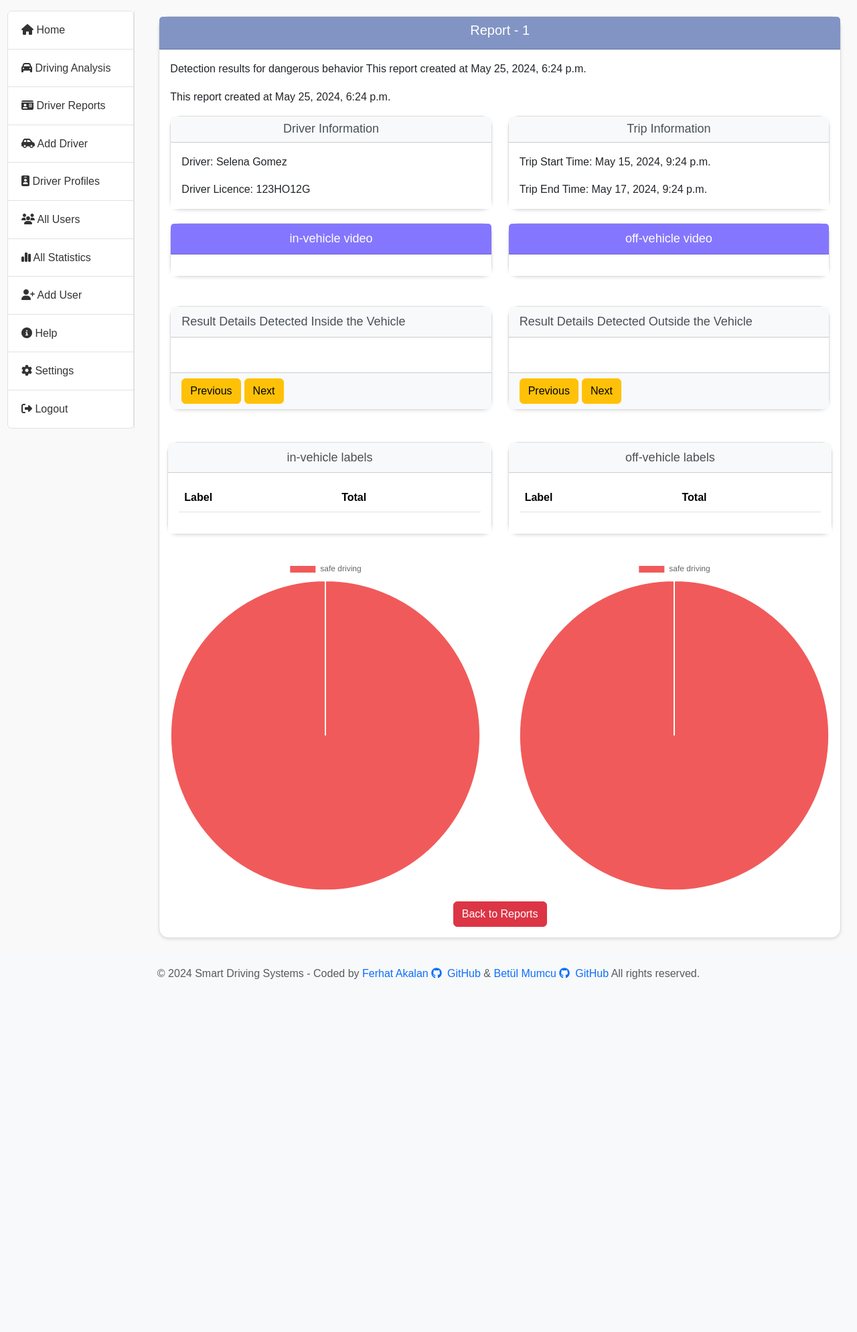
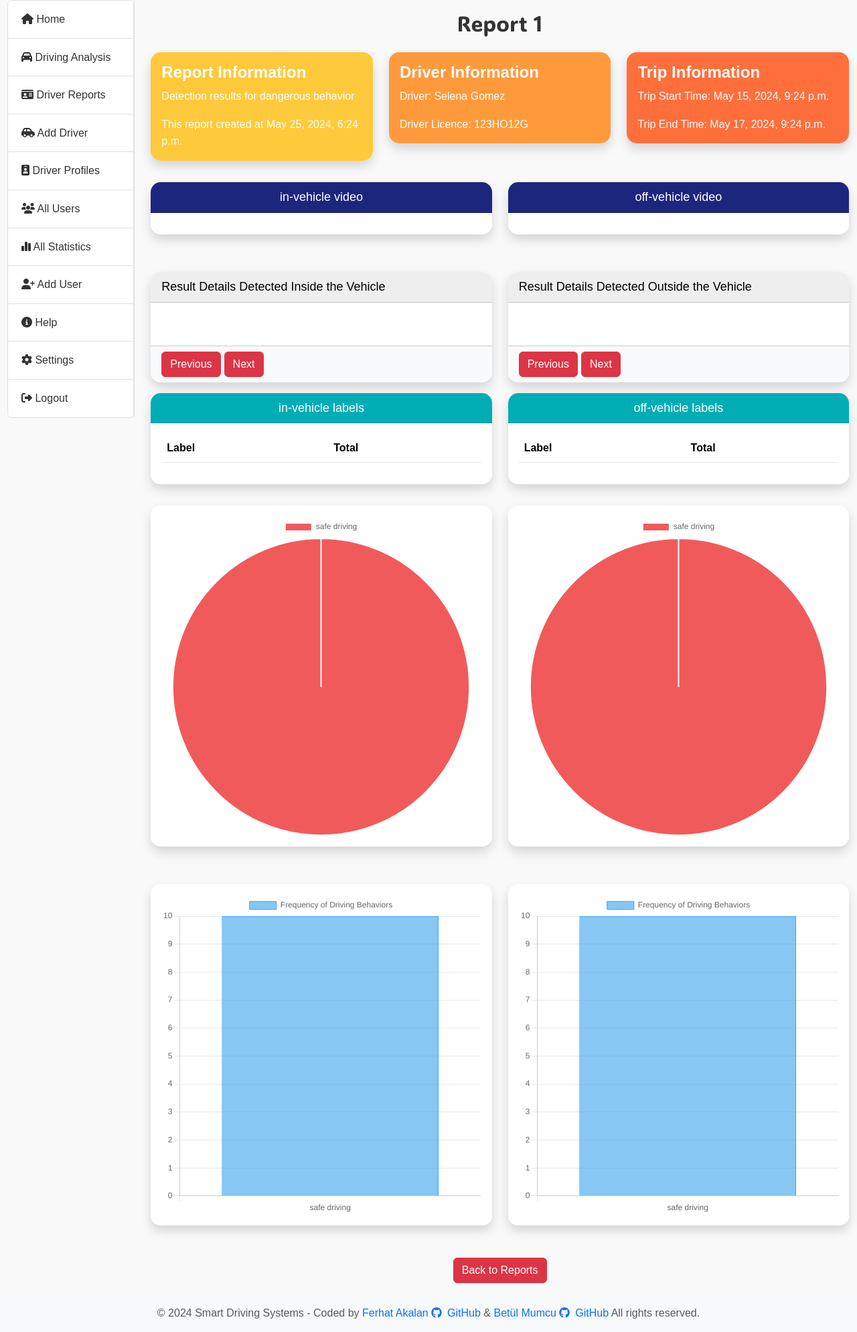
Before and after one commit to FerhatAkalan/SmartDrivingSystems, a Django app: page /report/report-details/1/ in a window 1280 px wide. Shown: the part 91-2080 px from the top of the page at 67% size. Before the commit the page ends 1553 px from the top, so only its background shows below. Run offline with Django 4.2, Linux system fonts and the light colour scheme; a user stored in the database is signed in; data comes from the database, SQL or seed files in the repository; both versions use the stored data as it was after the commit; lists and menus that the app fills with data are empty; some libraries are stand-ins or nearby versions.

Commit message:
changes-in-report-details

```diff
--- a/report/templates/report-details.html
+++ b/report/templates/report-details.html
@@ -1,53 +1,58 @@
 {% extends 'layout.html' %}
 {% block content %}
-{% load static %}
 <style>
+    .card{
+        animation: fadeInLeft 0.5s ease both;
+        border-radius: 15px;
+        box-shadow: 0 0 20px rgba(0, 0, 0, 0.1);
+        transition: box-shadow 0.3s ease;
+        overflow: hidden;
+        margin-bottom: 2rem;
+      }
+      .card-title {
+        font-weight: bold;
+      }
       .card {
-        background-color: #fff;
-        border: 1px solid #ddd;
-        border-radius: 15px;
-        box-shadow: 0 2px 4px rgba(0, 0, 0, 0.1);
-        margin-bottom: 20px;
-        animation: fadeInUp 0.5s ease both;
+        transition: transform 0.3s;
       }
-    @keyframes fadeInUp {
-        from {
-            opacity: 0;
-            transform: translateY(20px);
-        }
-        to {
-            opacity: 1;
-            transform: translateY(0);
-        }
+      .card:hover {
+        transform: translateY(-5px);
       }
 
 </style>
+{% load static %}
+
 <link rel="stylesheet" href="{% static 'report/css/report-details.css' %}">
 <script src="https://cdn.plot.ly/plotly-latest.min.js"></script>
 <script src="https://cdn.jsdelivr.net/npm/chart.js"></script>
-<div class="container mb-4 mt-4">
-    <div class="card mb-4 mt-4 ">
-        <div class="card-header text-center" style="background-color:#8294C4; color:white;"> <h5 class="card-title"> Report - {{ report.id }} </h5> </div>
-        <div class="card-body">
-            <p class="card-text ">{{ report.report_text }} This report created at {{ report.created_at }}</p>
-            <p class="card-text ">This report created at {{ report.created_at }}</p>
+
+
+
+            <h2 class="text-center mb-4 mt-3" style="font-family: fasterOne, sans-serif;">Report {{report.id}}</h2>
 
             <div class="row">
-             <div class="col-md-6">
-                <div class="card">
-                    <h5 class="card-header text-center" >Driver Information</h5>
-                    <div class="card-body">
-
-            <p class="card-text ">Driver: {{ report.driver.driver_name }} {{ report.driver.driver_surname }}</p>
-            <p class="card-text ">Driver Licence: {{ report.driver.driver_licence }}</p>
+            <div class="col-md-4">
+            <div class="card border-0 shadow">
+            <div class="card-body" style="background-color:#FFC93C; color: white;">
+            <h4 class="card-title">Report Information</h4>
+            <p class="card-text ">{{ report.report_text }}</p>
+            <p class="card-text ">This report created at {{ report.created_at }}</p>
             </div>
             </div>
             </div>
-            <div class="col-md-6">
-             <div class="card">
-                <h5 class="card-header text-center " >Trip Information</h5>
-             <div class="card-body">
 
+            <div class="col-md-4">
+            <div class="card border-0 shadow">
+            <div class="card-body" style="background-color:#FF9A3C; color: white;">
+            <h4 class="card-title ">Driver Information</h4>
+            <p class="card-text ">Driver: {{ report.driver.driver_name }} {{ report.driver.driver_surname }}</p>
+            <p class="card-text ">Driver Licence: {{ report.driver.driver_licence }}</p>
+            </div></div></div>
+
+            <div class="col-md-4">
+            <div class="card border-0 shadow">
+            <div class="card-body " style="background-color:#FF6F3C; color: white;">
+            <h4 class="card-title ">Trip Information</h4>
             <p class="card-text ">Trip Start Time: {{ report.trip.start_time }}</p>
             <p class="card-text ">Trip End Time: {{ report.trip.end_time }}</p>
             </div>
@@ -57,8 +62,8 @@
 
             <div class="row">
                 <div class="col-md-6">
-                    <div class="card">
-                        <div class="card-header text-center" style="background-color:#8576FF; color: white;" > in-vehicle video </div>
+                    <div class="card border-0 shadow">
+                        <div class="card-header text-center" style="background-color:#1D267D; color: white;">in-vehicle video</div>
                         <div class="card-body">
 
                             {% if report_details_interior %}
@@ -75,8 +80,8 @@
                     </div>
                 </div>
                 <div class="col-md-6">
-                    <div class="card">
-                        <div class="card-header text-center" style="background-color:#8576FF; color: white;"> off-vehicle video </div>
+                    <div class="card border-0 shadow">
+                        <div class="card-header text-center" style="background-color:#1D267D; color: white;"> off-vehicle video </div>
                         <div class="card-body">
 
                             {% if report_details_exterior %}
@@ -97,8 +102,8 @@
         <div class="row mt-4 mb-3">
         <!--Card inside-->
             <div class="col-md-6">
-                <div class="card h-100">
-                    <div class="card-header">Result Details Detected Inside the Vehicle</div>
+                <div class="card h-100 border-0 shadow">
+                    <div class="card-header" style="background-color:#EEEEEE; color: black;">Result Details Detected Inside the Vehicle</div>
                         <!--Card body-->
                             <div class="card-body" id="result-details-inside">
                             {% for item in report_details_interior %}
@@ -125,18 +130,18 @@
                                     <div class="card-footer d-flex justify-content-between align-items-center">
                                         <div class="d-flex align-items-center">
                                             <div>
-                                                <button id="prev-page-inside" class="btn btn-warning">Previous</button>
-                                                <button id="next-page-inside" class="btn btn-warning">Next</button>
+                                                <button id="prev-page-inside" class="btn btn-danger">Previous</button>
+                                                <button id="next-page-inside" class="btn btn-danger">Next</button>
                                                 </div><p id="page-info-inside" class="mb-0 mx-3"></p></div>
                                             </div>
                                         </div>
                                     </div>
         <!--Card outside-->
             <div class="col-md-6">
-                <div class="card h-100">
-                    <div class="card-header">Result Details Detected Outside the Vehicle</div>
+                <div class="card h-100 border-0 shadow">
+                    <div class="card-header" style="background-color:#EEEEEE; color:black;">Result Details Detected Outside the Vehicle</div>
                         <!--Card body-->
-                        <div class="card-body" id="result-details-outside">
+                        <div class="card-body " id="result-details-outside">
                             {% for item in report_details_exterior %}
                                 {% if item.label != "Unknown" %}
                                 <!--Table1-->
@@ -160,25 +165,23 @@
                                     <div class="card-footer d-flex justify-content-between align-items-center">
                                         <div class="d-flex align-items-center">
                                             <div>
-                                            <button id="prev-page-outside" class="btn btn-warning">Previous</button>
-                                            <button id="next-page-outside" class="btn btn-warning">Next</button>
+                                            <button id="prev-page-outside" class="btn btn-danger">Previous</button>
+                                            <button id="next-page-outside" class="btn btn-danger">Next</button>
                                             </div><p id="page-info-outside" class="mb-0 mx-3"></p></div>
                                             </div>
                                         </div>
                                     </div>
                 </div>
 
-        </div>
+        <!-- Tespitler -->
 
-        <!-- Tespitler -->
-        <div class="mt-3 mb-3"><div class="container">
             <div class="row">
                 <!-- Tespitler araç içi-->
                 <div class="col-md-6">
-                    <div class="card">
-                        <div class="card-header text-center" > in-vehicle labels </div>
-                        <div class="card-body ">
-                            <table class="table">
+                    <div class="card border-0 shadow">
+                        <div class="card-header text-center" style="background-color:#00ADB5; color: white;"> in-vehicle labels </div>
+                        <div class="card-body " >
+                            <table class="table" >
                                 <thead>
                                     <tr>
                                         <th>Label</th>
@@ -198,8 +201,8 @@
                     </div></div>
                 <!-- Tespitler araç dışı -->
                 <div class="col-md-6">
-                    <div class="card">
-                        <div class="card-header text-center"> off-vehicle labels </div>
+                    <div class="card border-0 shadow">
+                        <div class="card-header text-center" style="background-color:#00ADB5; color: white;"> off-vehicle labels </div>
                         <div class="card-body">
                             <table class="table">
                                 <thead>
@@ -221,16 +224,43 @@
                     </div>
                 </div>
             </div>
-        </div></div>
+        </div>
+
     <!-- Chart -->
     <div class="row">
-            <div class="col">
+        <div class="col-md-6">
+            <div class="card border-0 shadow">
+                <div class="card-body">
                     <canvas id="labelChart" width="400" height="400"></canvas>
                 </div>
-            <div class="col">
+            </div>
+        </div>
+        <div class="col-md-6">
+            <div class="card border-0 shadow">
+                <div class="card-body">
                     <canvas id="labelChart2" width="400" height="400"></canvas>
                 </div>
             </div>
+        </div>
+    </div>
+
+    <!-- Bar Chart -->
+    <div class="row">
+    <div class="col-md-6">
+    <div class="card border-0 shadow mt-4">
+        <div class="card-body"><canvas id="barChart" width="400" height="400"></canvas></div>
+    </div>
+    </div>
+    <div class="col-md-6">
+        <div class="card border-0 shadow mt-4">
+            <div class="card-body">
+                <canvas id="barChart2" width="400" height="400"></canvas>
+            </div>
+        </div>
+    </div>
+    </div>
+
+
 <script>
     var ctx = document.getElementById('labelChart').getContext('2d');
     var labels = [
@@ -246,7 +276,7 @@
 
     // Toplam çerçeve sayısını al
     var total_frames_inside = {{ report.total_frames_inside }};
-            {% comment %} var total_frames_outside = {{ report.total_frames_outside }}; {% endcomment %}
+    var total_frames_outside = {{ report.total_frames_outside }};
 
     // Geri kalan kısmı hesapla ve 'safe driving' olarak işaretle
     var safeDrivingCount = total_frames_inside;
@@ -267,58 +297,105 @@
                 data: counts,
                 backgroundColor: [
                     "#f15a5a", "#b47cc7", "#6d6e71", "#ffd700","#86c5da", "#f39237", "#7ac943"
-
                 ],
             }]
         },
+        options: {
+            plugins: {
+                tooltip: {
+                    callbacks: {
+                        label: function(tooltipItem) {
+                            var sum = counts.reduce(function(a, b) { return a + b; }, 0);
+                            var value = counts[tooltipItem.dataIndex];
+                            var percentage = (value / sum * 100).toFixed(2);
+                            return tooltipItem.label + ': ' + percentage + '%';
+                        }
+                    }
+                }
+            }
+        }
+    });
 
-                        });
-            </script>
-            <script>
-                var ctx = document.getElementById('labelChart2').getContext('2d');
-                var labels = [
+    var ctx2 = document.getElementById('labelChart2').getContext('2d');
+    var labels2 = [
         {% for label_count in label_counts_exterior %}
         "{{ label_count.label }}",
         {% endfor %}
     ];
-                var counts = [
+    var counts2 = [
         {% for label_count in label_counts_exterior %}
         {{ label_count.count }},
         {% endfor %}
     ];
 
-                // Toplam çerçeve sayısını al
-                var total_frames_outside = {{ report.total_frames_outside }};
-
-                // Geri kalan kısmı hesapla ve 'safe driving' olarak işaretle
-                var safeDrivingCount = total_frames_outside;
-                for (var i = 0; i < counts.length; i++) {
-                    safeDrivingCount -= counts[i];
+    var safeDrivingCount2 = total_frames_outside;
+    for (var i = 0; i < counts2.length; i++) {
+        safeDrivingCount2 -= counts2[i];
     }
 
-                // Hesaplanan değerleri listeye ekle
-                labels.push("safe driving");
-                counts.push(safeDrivingCount);
+    labels2.push("safe driving");
+    counts2.push(safeDrivingCount2);
 
-                var labelChart2 = new Chart(ctx, {
+    var labelChart2 = new Chart(ctx2, {
         type: 'pie',
         data: {
-                labels: labels,
+            labels: labels2,
             datasets: [{
                 label: 'Tespit Edilen Davranışlar',
-                data: counts,
+                data: counts2,
                 backgroundColor: [
                     "#f15a5a", "#b47cc7", "#6d6e71", "#ffd700","#86c5da", "#f39237", "#7ac943"
                 ],
             }]
         },
+        options: {plugins: {tooltip: {callbacks: {label: function(tooltipItem) {
+                            var sum = counts2.reduce(function(a, b) { return a + b; }, 0);
+                            var value = counts2[tooltipItem.dataIndex];
+                            var percentage = (value / sum * 100).toFixed(2);
+                            return tooltipItem.label + ': ' + percentage + '%';
+                        }
+                    }
+                }
+            }
+        }
+    });
 
+    var barCtx = document.getElementById('barChart').getContext('2d');
+    var barChart = new Chart(barCtx, {
+        type: 'bar',
+        data: {
+            labels: labels,
+            datasets: [{
+                label: 'Frequency of Driving Behaviors',
+                data: counts,
+                backgroundColor: 'rgba(54, 162, 235, 0.6)',
+                borderColor: 'rgba(54, 162, 235, 1)',
+                borderWidth: 1
+            }]},
+        options: {scales: {y: {beginAtZero: true}}}
     });
+
+    var barCtx2 = document.getElementById('barChart2').getContext('2d');
+    var barChart2 = new Chart(barCtx2, {
+        type: 'bar',
+        data: {
+            labels: labels2,
+            datasets: [{
+                label: 'Frequency of Driving Behaviors',
+                data: counts,
+                backgroundColor: 'rgba(54, 162, 235, 0.6)',
+                borderColor: 'rgba(54, 162, 235, 1)',
+                borderWidth: 1
+            }]
+        },
+        options: {scales: {y: {beginAtZero: true}}}
+    });
+
+
 </script>
 <script src="https://ajax.googleapis.com/ajax/libs/jquery/3.6.0/jquery.min.js"></script>
 <script src="{% static 'report/js/report_details_pagination.js' %}"></script>
             <div class="d-flex justify-content-center"><a href="{% url 'driver_reports' %}" class="btn btn-danger mt-3 mb-3 md-3">Back to Reports</a></div>
         </div>
-    </div>
-</div>
+
 {% endblock %}
--- a/templates/layout.html
+++ b/templates/layout.html
@@ -22,9 +22,8 @@
       crossorigin="anonymous"
     />
     <style>
-      /* Custom Styles */
-      body {
-        background-color: #f8f9fa;
+    body {
+      background-color: #ffff;
     }
     </style>
   </head>
--- a/templates/partials/_sidebar.html
+++ b/templates/partials/_sidebar.html
@@ -1,4 +1,4 @@
-    <div class="position-sticky top-0 start-0 mt-3">
+    <div class="position-sticky top-0 start-0 ">
       <div class="sidebar" style="cursor: pointer">
         <ul class="list-group">
           <li class="list-group-item nav-item-sidebar list-group-item-action {% if request.path == '/' %}active{% endif %}">
```
Also changed, not shown: report/templates/driver-reports.html (+19 -38 lines), db.sqlite3. Lines whose indentation alone changed are shown as unchanged.
